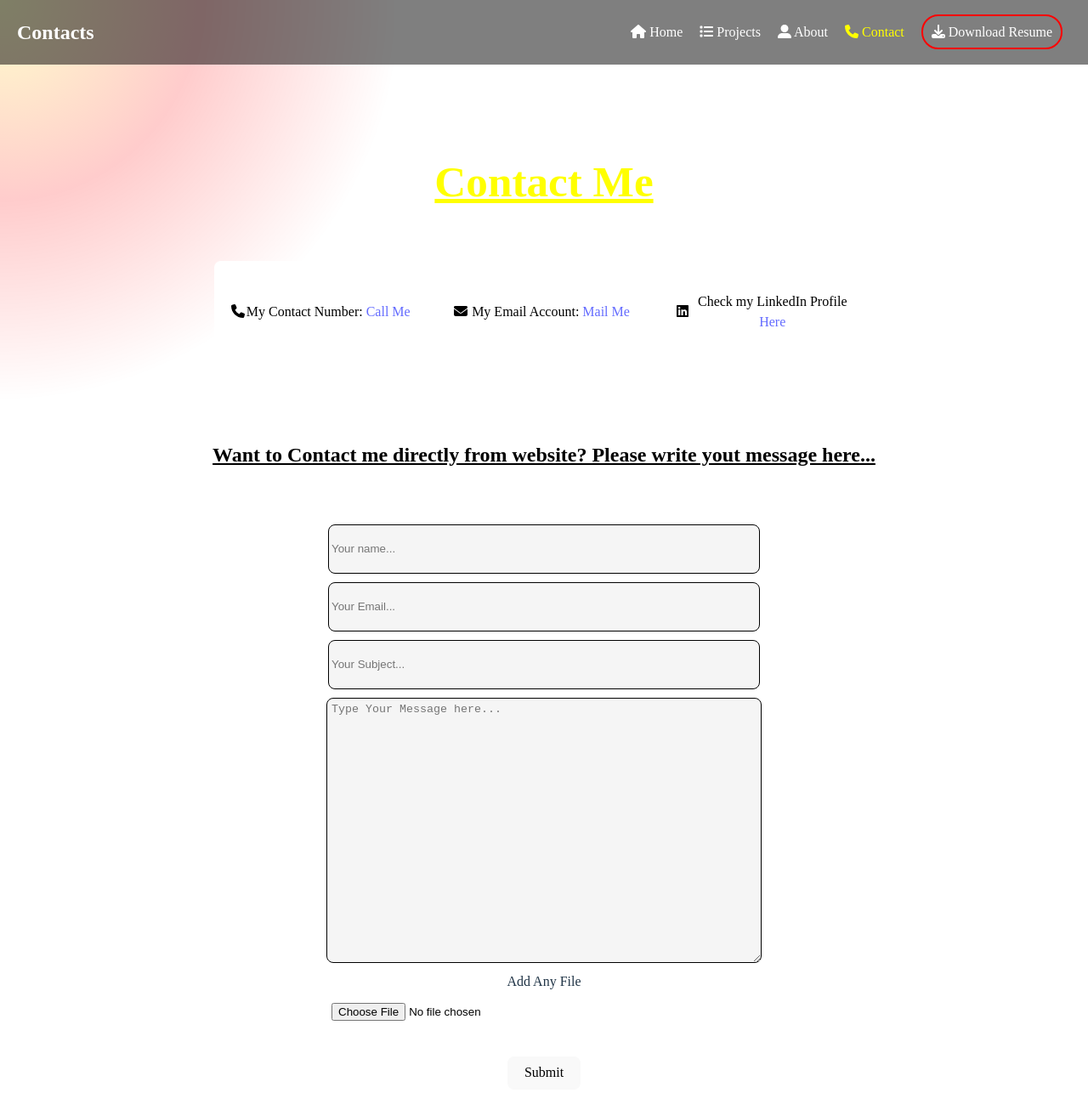
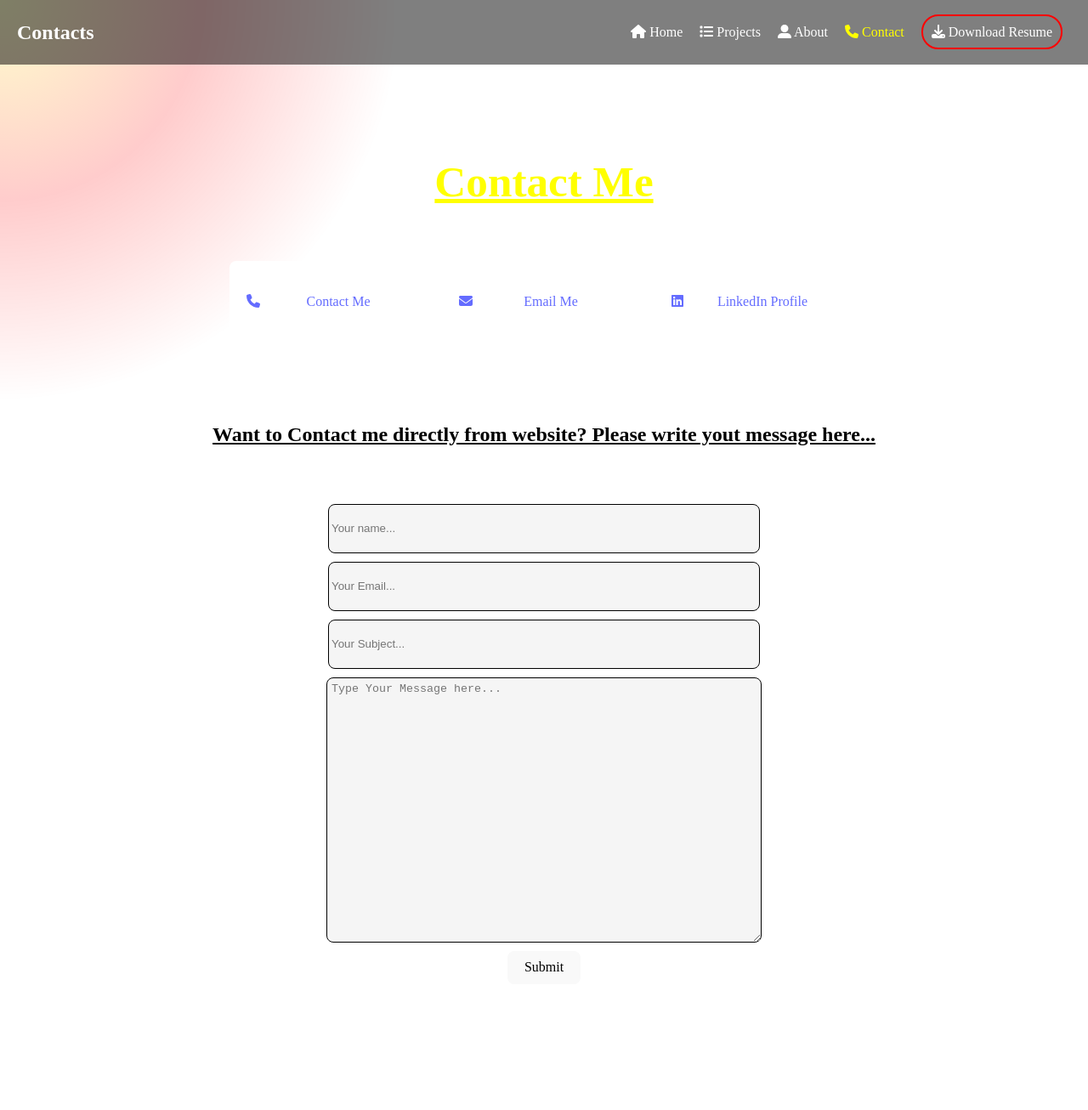
Before and after one commit to Pied07/react-profile, a React (Vite) app: page /react-profile/contacts in a window 1280 px wide. Shown: the top 1306 px of the page at 85% size. After the commit the page ends 1230 px from the top, so only its background shows below. Built offline with nearby package versions, Linux system fonts and the light colour scheme.

Commit message:
contact form done

```diff
--- a/package.json
+++ b/package.json
@@ -19,9 +19,11 @@
     "@fortawesome/free-regular-svg-icons": "^6.7.2",
     "@fortawesome/free-solid-svg-icons": "^6.7.2",
     "@fortawesome/react-fontawesome": "^0.2.2",
+    "@react-email/components": "^0.0.34",
     "axios": "^1.8.4",
     "chart.js": "^4.4.8",
     "chartjs-plugin-datalabels": "^2.2.0",
+    "nodemailer": "^6.10.0",
     "react": "^19.0.0",
     "react-chartjs-2": "^5.3.0",
     "react-dom": "^19.0.0",
--- a/src/App.css
+++ b/src/App.css
@@ -436,10 +436,11 @@
   background-color: white;
   margin-bottom: 20px;
   width: 100%;
+  min-width: 200px;
   display: flex;
   padding: 20px;
   border-radius: 8px;
-  justify-content: start;
+  justify-content: space-between;
   align-items: center;
 }
 
@@ -463,6 +464,7 @@
   flex-direction: column;
   width: 100%;
   align-items: center;
+  color: black;
   gap: 10px;
   input {
     min-width: 500px;
@@ -497,11 +499,6 @@
   textarea:-webkit-autofill:active{
       -webkit-box-shadow: 0 0 0 30px whitesmoke inset !important;
       -webkit-text-fill-color: #000000 !important;
-  }
-
-  .attachment {
-    background-color: transparent;
-    border: none;
   }
 }
 
--- a/src/components/Contacts/Contacts.jsx
+++ b/src/components/Contacts/Contacts.jsx
@@ -3,6 +3,7 @@ import { FontAwesomeIcon } from '@fortawesome/react-fontawesome'
 import { faPhone, faEnvelope } from '@fortawesome/free-solid-svg-icons'
 import { faLinkedin } from '@fortawesome/free-brands-svg-icons'
 import emailjs from '@emailjs/browser'
+import { Link } from 'react-router-dom'
 
 function Contacts() {
     const [formData, setFormData] = useState({ name: '', email: '', subject: '', message: '', attachment: null })
@@ -19,7 +20,14 @@ function Contacts() {
         e.preventDefault();
 
         try {
+            let button = document.querySelector('.formSubmitBtn')
+            button.innerText = "Sending..."
+            button.disabled = true
+            button.style.cursor = "not-allowed"
             await emailjs.sendForm('service_l7u1fki', 'template_b8u3f33', e.target, '0THP0IQVaxvRQvv9V')
+            button.innerText = "Submit"
+            button.disabled = false
+            button.style.cursor = "pointer"
             alert(`Thank You ${formData['name']}, Your Message Has been Submitted Successfully!!!`)
         } catch (error) {
             alert('Error Sending Message!!!')
@@ -30,24 +38,24 @@ function Contacts() {
         <div className="contactContainer">
             <h1>Contact Me</h1>
             <div className="contactItems">
-                <div className="cardContainer">
-                    <div className="cardTitle"><FontAwesomeIcon icon={faPhone} /></div>
-                    <div className="cardElement">
-                        <p>My Contact Number: <a href="tel:+919733413928">Call Me</a></p>
-                    </div>
-                </div>
-                <div className="cardContainer">
+                <Link to="tel:+919733413928" className="cardContainer">
+                        <div className="cardTitle"><FontAwesomeIcon icon={faPhone} /></div>
+                        <div className="cardElement">
+                            <p>Contact Me</p>
+                        </div>
+                </Link>
+                <Link to='mailto:sandipanadhikary01@gmail.com' className="cardContainer">
                     <div className="cardTitle"><FontAwesomeIcon icon={faEnvelope} /></div>
                     <div className="cardElement">
-                        <p>My Email Account: <a href="mailto:sandipanadhikary01@gmail.com">Mail Me</a></p>
+                        <p>Email Me</p>
                     </div>
-                </div>
-                <div className="cardContainer">
+                </Link>
+                <Link to='https://www.linkedin.com/in/sandipan-adhikary-ab418b230/' target='_blank' className="cardContainer">
                     <div className="cardTitle"><FontAwesomeIcon icon={faLinkedin} /></div>
                     <div className="cardElement">
-                        <p>Check my LinkedIn Profile <a href="">Here</a></p>
+                        <p>LinkedIn Profile</p>
                     </div>
-                </div>
+                </Link>
             </div>
             <div className='contactFormContainer'>
                 <h2>Want to Contact me directly from website? Please write yout message here...</h2><br />
@@ -56,9 +64,7 @@ function Contacts() {
                     <input type="email" name='email' placeholder='Your Email...' value={formData.email} onChange={handleChange} required />
                     <input type="text" name="subject" id="subject" placeholder='Your Subject...' onChange={handleChange} required />
                     <textarea name="message" id="message" placeholder='Type Your Message here...' value={formData.message} onChange={handleChange} required />
-                    <label htmlFor="attachment">Add Any File</label>
-                    <input className='attachment' type="file" name='attachment' id='attachment' onChange={handleChange} />
-                    <button>Submit</button>
+                    <button className='formSubmitBtn'>Submit</button>
                 </form>
             </div>
         </div>
```
Also changed, not shown: 1 other file (tests, documents, lock files or other folders).
